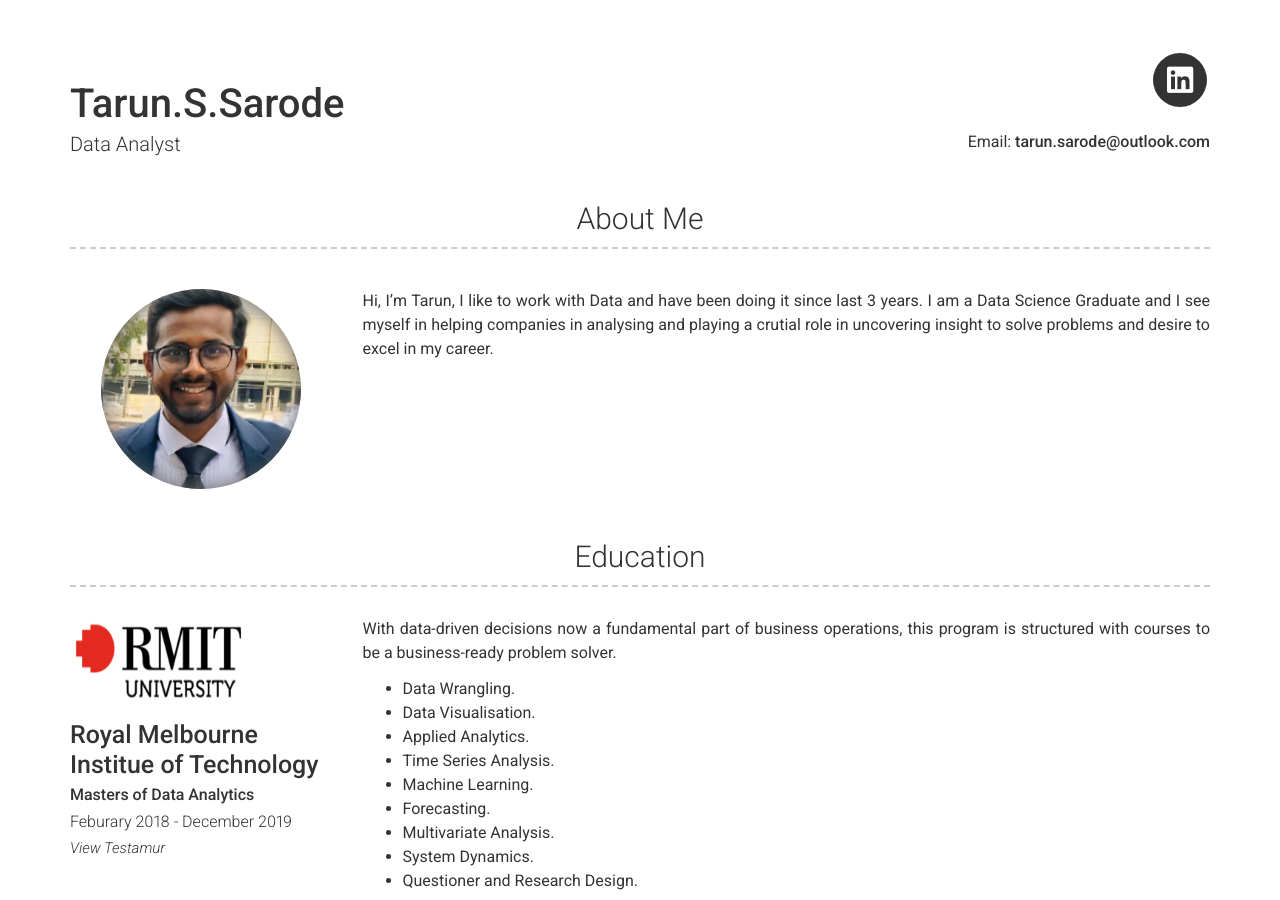
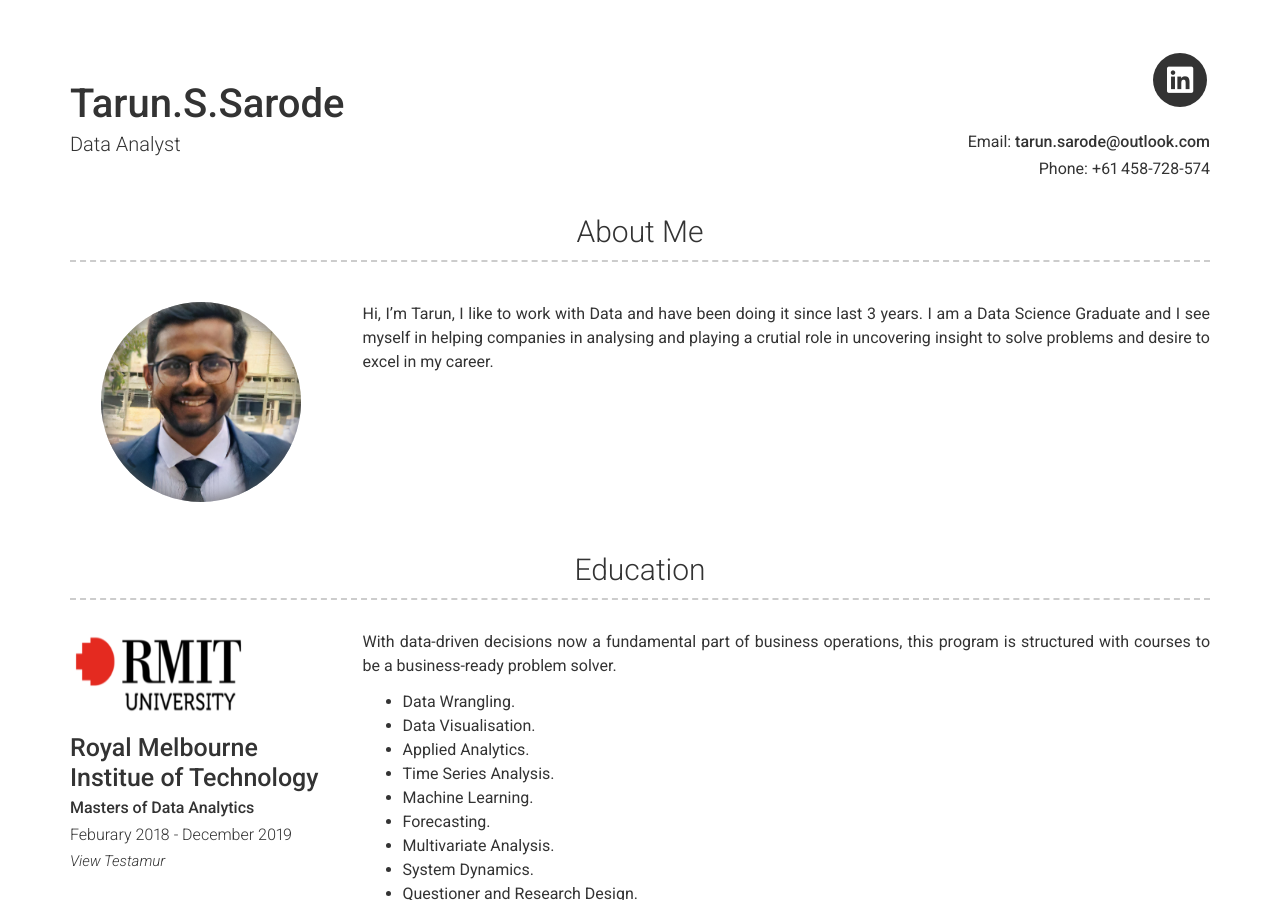
Before and after one commit to Tarun-S-Sarode/Portfolio, a Jekyll site: the page built from index.md, in a window 1280 px wide and 900 px high. Built offline with Jekyll 4.4.1, drawn with Linux system fonts in a browser that asks for light colours; nearby versions of some CDN libraries; some of the changed text lies outside the part shown.

Commit message:
Update _config.yml

```diff
--- a/_config.yml
+++ b/_config.yml
@@ -117,8 +117,8 @@ more_content: | # this will include new lines to allow paragraphs
 #flickr_username: jekyll
 #instagram_username: jekyll
 linkedin_username: tarun-s-sarode
-email: tarun.sarode@outlook.com
-phone: #0458728574
+email_user: tarun.sarode@outlook.com
+phone_user: +61 458728574
 #xing_username: jekyll
 #pinterest_username: jekyll
 #youtube_username: jekyll
```
